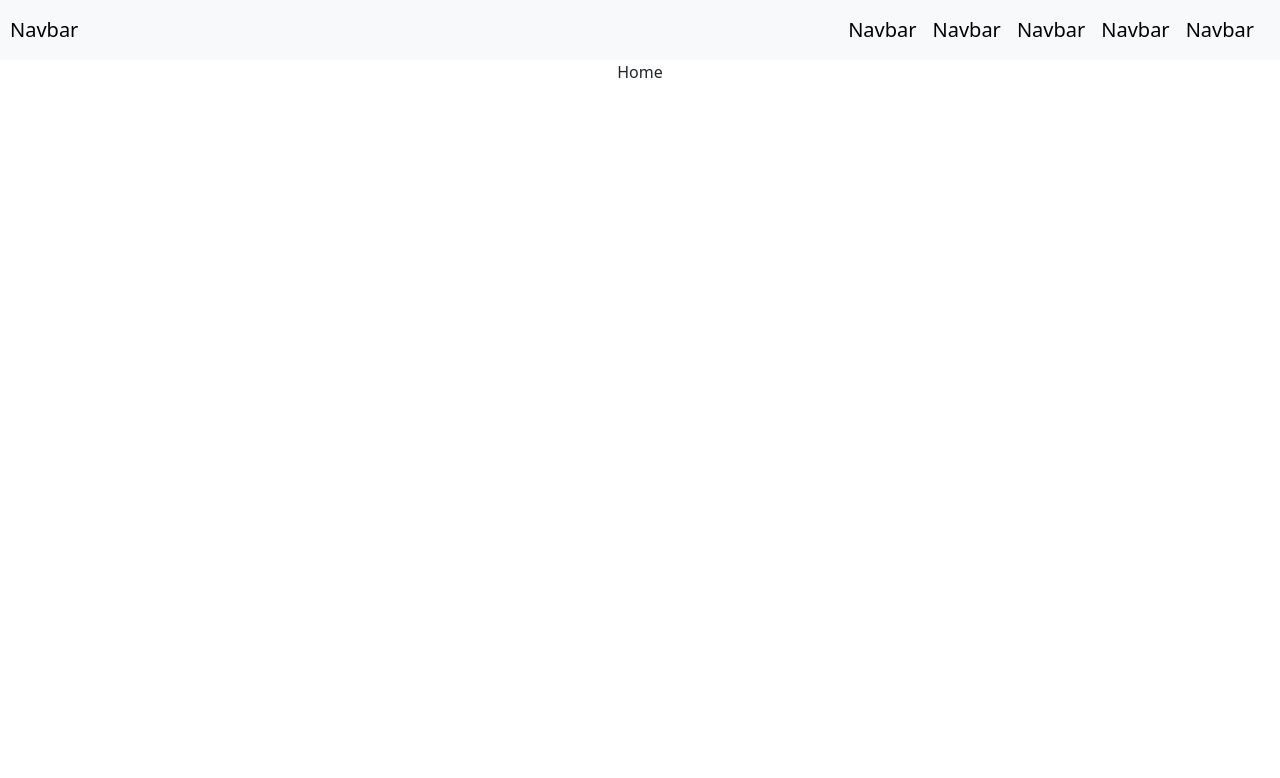
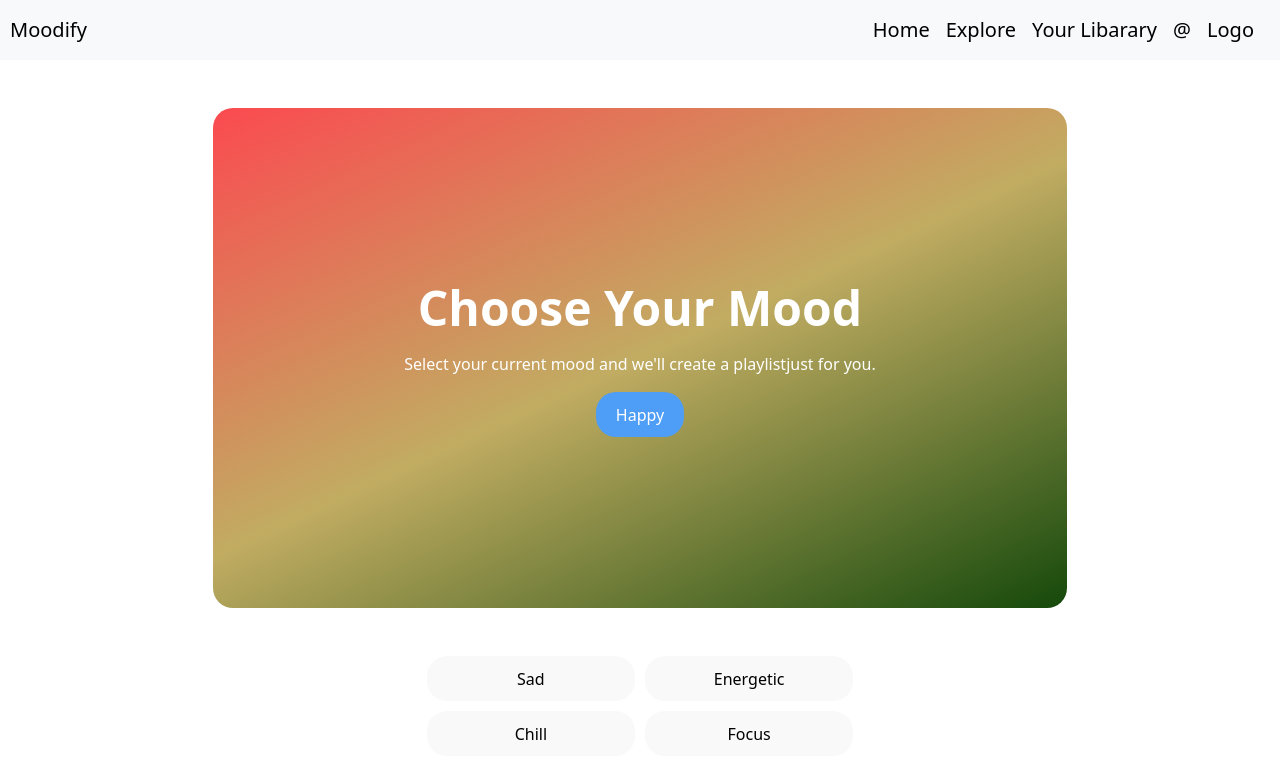
Before and after one commit to aryankumar-dev/Moodify, a React (Vite) app in the folder frontend/: page /home in a window 1280 px wide. Shown: the top 778 px of the page. Built offline with nearby package versions, Linux system fonts and the light colour scheme.

Commit message:
Added Home Page

```diff
--- /dev/null
+++ b/frontend/src/components/Home.css
@@ -0,0 +1,29 @@
+.choosemood-box {
+    background: linear-gradient(155deg, #fb4a50, #c1ac62, #15490b);
+    height: 500px;
+    border-radius: 20px;
+    display: flex;
+    flex-direction: column;
+    justify-content: center;
+}
+
+.boxbtn {
+    background-color: rgb(78, 157, 246);
+    border-radius: 20px;
+
+}
+
+.moods {
+
+    display: grid;
+    grid-template-columns: 1fr 1fr;
+gap: 10px;
+
+}
+
+.moods button {
+
+    border-radius: 20px;
+    color:black
+
+}
--- a/frontend/src/components/Home.jsx
+++ b/frontend/src/components/Home.jsx
@@ -1,12 +1,25 @@
 import Nav from "./Nav.jsx";
+import "./Home.css"
+function Home() {
+    return (
+        <>
+            <Nav />
+            <div className="choosemood-box col-8 mx-auto mt-5 text-white">
+            <div>
 
-function Home() {
-  return (
-    <>
-      <Nav />
-      <div>Home</div>
-    </>
-  );
+                <p className='display-5 fw-bolder' >Choose Your Mood</p>
+                <p>Select your current mood and we'll create a playlistjust for you. </p>
+                <button className="boxbtn text-white">Happy</button>
+            </div> </div>
+
+            <div className="moods text-white col-4 mx-auto mt-5">
+                <button>Sad</button>
+                <button>Energetic</button>
+                <button>Chill</button>
+                <button>Focus</button>
+            </div>
+        </>
+    );
 }
 
 export default Home;
--- a/frontend/src/components/Nav.jsx
+++ b/frontend/src/components/Nav.jsx
@@ -6,13 +6,13 @@ function Nav() {
     return (
 
         <nav className="navbar navbar-light bg-light justify-content-between">
-            <a className="navbar-brand">Navbar</a>
+            <a className="navbar-brand">Moodify</a>
             <div>
-                <a className="navbar-brand">Navbar</a>
-                <a className="navbar-brand">Navbar</a>
-                <a className="navbar-brand">Navbar</a>
-                <a className="navbar-brand">Navbar</a>
-                <a className="navbar-brand">Navbar</a>
+                <a className="navbar-brand">Home</a>
+                <a className="navbar-brand">Explore</a>
+                <a className="navbar-brand">Your Libarary</a>
+                <a className="navbar-brand">@</a>
+                <a className="navbar-brand">Logo</a>
             </div>
 
         </nav>
```
Also changed, not shown: frontend/src/components/Explore.jsx (added).
